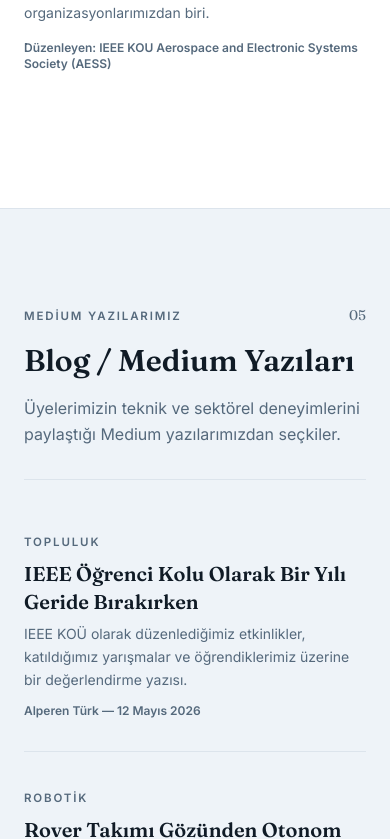
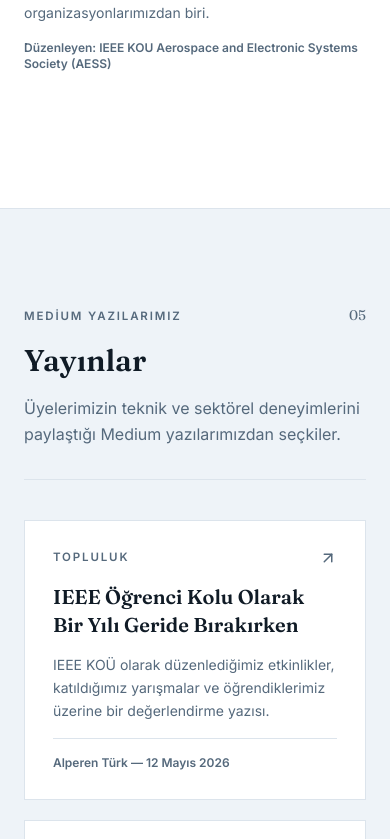
Before and after one commit to alperentrk/IEEEKOU-WebSite, a React (Vite) app: page / in a window 390 px wide. Shown: the part 11161-12000 px from the top of the page. Built offline with nearby package versions, Linux system fonts and the light colour scheme.

Commit message:
Rename Blog section to Yayınlar, redesign posts as bordered content cards

```diff
--- a/src/components/sections/Blog.jsx
+++ b/src/components/sections/Blog.jsx
@@ -17,36 +17,36 @@ export default function Blog({ limit, showAllLink = true }) {
       <div className="mx-auto max-w-6xl px-6 py-24">
         <SectionHeading
           eyebrow="Medium Yazılarımız"
-          title="Blog / Medium Yazıları"
+          title="Yayınlar"
           subtitle="Üyelerimizin teknik ve sektörel deneyimlerini paylaştığı Medium yazılarımızdan seçkiler."
           index="05"
         />
 
-        <div className="mt-4">
+        <div className="mt-10 grid gap-5 sm:grid-cols-2">
           {posts.map((post) => (
             <a
               key={post.title}
               href={post.url}
               target="_blank"
               rel="noreferrer"
-              className="group grid grid-cols-1 gap-3 border-t border-line py-8 first:border-t-0 sm:grid-cols-[1fr_auto] sm:items-center sm:gap-8"
+              className="group flex flex-col gap-4 border border-line bg-paper p-7 transition-colors hover:border-accent"
             >
-              <div>
+              <div className="flex items-center justify-between">
                 <span className="kicker text-accent">{post.tag}</span>
-                <h3 className="mt-2 font-display text-xl font-semibold leading-snug text-ink sm:text-2xl">
-                  {post.title}
-                </h3>
-                <p className="mt-2 max-w-2xl text-sm leading-relaxed text-ink-dim">
-                  {post.excerpt}
-                </p>
-                <p className="mt-3 text-xs font-semibold text-ink-dim">
-                  {post.author} — {dateFormatter.format(new Date(post.date))}
-                </p>
+                <ArrowUpRight
+                  size={18}
+                  className="text-ink-dim transition-transform group-hover:translate-x-1 group-hover:-translate-y-1 group-hover:text-accent"
+                />
               </div>
-              <ArrowUpRight
-                size={22}
-                className="hidden text-ink-dim transition-transform group-hover:translate-x-1 group-hover:-translate-y-1 group-hover:text-accent sm:block"
-              />
+              <h3 className="font-display text-xl font-semibold leading-snug text-ink">
+                {post.title}
+              </h3>
+              <p className="line-clamp-3 text-sm leading-relaxed text-ink-dim">
+                {post.excerpt}
+              </p>
+              <p className="mt-auto border-t border-line pt-4 text-xs font-semibold text-ink-dim">
+                {post.author} — {dateFormatter.format(new Date(post.date))}
+              </p>
             </a>
           ))}
         </div>
--- a/src/data/navLinks.js
+++ b/src/data/navLinks.js
@@ -3,7 +3,7 @@ export const navLinks = [
   { label: 'Kurulumuz', to: '/#kurulumuz' },
   { label: 'Komiteler', to: '/#komiteler' },
   { label: 'Etkinlikler', to: '/#etkinlikler' },
-  { label: 'Blog', to: '/blog' },
+  { label: 'Yayınlar', to: '/blog' },
   { label: 'Projeler', to: '/#projeler' },
   { label: 'İletişim', to: '/iletisim' },
 ]
```
